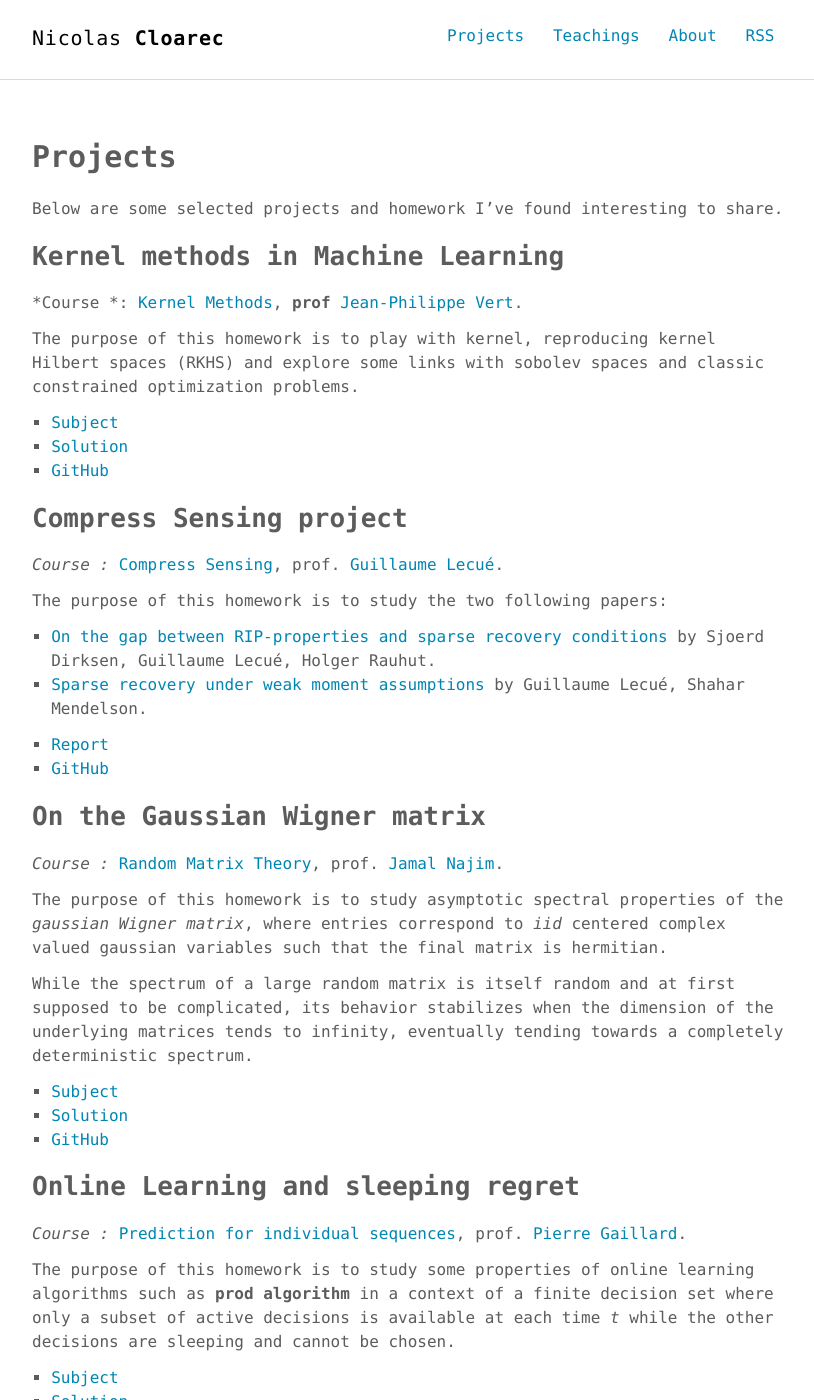
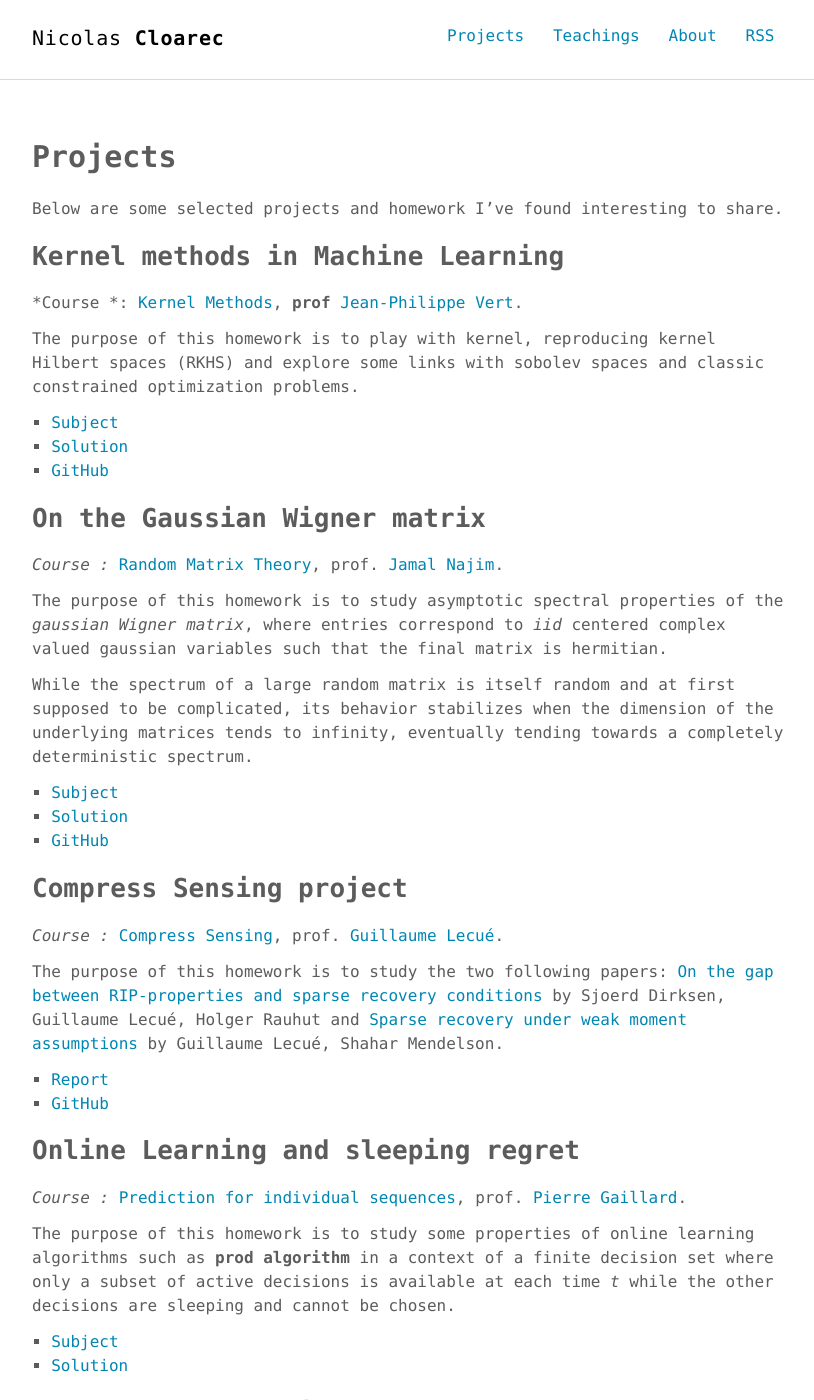
Before and after one commit to ncloarec/ncloarec.github.io, a Jekyll site: the page built from projects.md, in a window 1280 px wide and 1400 px high. Shown: the whole window, without its empty margins (232-1046 px from the left). Built offline with Jekyll 4.4.1, drawn with Linux system fonts in a browser that asks for light colours; part of the change alters nothing that is shown.

Commit message:
change order projects

```diff
--- a/projects.md
+++ b/projects.md
@@ -13,19 +13,7 @@ The purpose of this homework is to play with kernel, reproducing kernel Hilbert
 
 * [Subject](../PDF/projects/MVA/Kernel_Methods/Subject.pdf)
 * [Solution](../PDF/projects/MVA/Kernel_Methods/Homework.pdf)
- * [GitHub](https://github.com/ncloarec/Kernel_methods_HW)
-
-## Compress Sensing project
-*Course :* [Compress Sensing](https://www.ensae.fr/courses/compressed-sensing/),
- prof. [Guillaume Lecué](https://www.ensae.fr/courses/compressed-sensing/).
-
- The purpose of this homework is to study the two following papers:
- * [On the gap between RIP-properties and sparse recovery conditions](https://arxiv.org/abs/1504.05073) by Sjoerd Dirksen, Guillaume Lecué, Holger Rauhut.
- * [Sparse recovery under weak moment assumptions](https://arxiv.org/abs/1401.2188) by Guillaume Lecué, Shahar Mendelson.
-
-
- * [Report](../PDF/projects/RMT/Report_CLOAREC_SIGALLA.pdf)
- * [GitHub](https://github.com/ncloarec/Compress_sensing_project)
+* [GitHub](https://github.com/ncloarec/Kernel_methods_HW)
 
 
 ## On the Gaussian Wigner matrix
@@ -45,6 +33,17 @@ The purpose of this homework is to play with kernel, reproducing kernel Hilbert
  * [Subject](../PDF/projects/RMT/HW1.pdf)
  * [Solution](../PDF/projects/RMT/HW1_CLOAREC_ROUSSEAU.pdf)
  * [GitHub](https://github.com/ncloarec/RMT_HW1)
+
+
+## Compress Sensing project
+*Course :* [Compress Sensing](https://www.ensae.fr/courses/compressed-sensing/),
+prof. [Guillaume Lecué](https://www.ensae.fr/courses/compressed-sensing/).
+
+The purpose of this homework is to study the two following papers: [On the gap between RIP-properties and sparse recovery conditions](https://arxiv.org/abs/1504.05073) by Sjoerd Dirksen, Guillaume Lecué, Holger Rauhut and [Sparse recovery under weak moment assumptions](https://arxiv.org/abs/1401.2188) by Guillaume Lecué, Shahar Mendelson.
+
+
+* [Report](../PDF/projects/RMT/Report_CLOAREC_SIGALLA.pdf)
+* [GitHub](https://github.com/ncloarec/Compress_sensing_project)
 
 ## Online Learning and sleeping regret
 *Course :* [Prediction for individual sequences](http://pierre.gaillard.me/teaching/mva.html),
```
